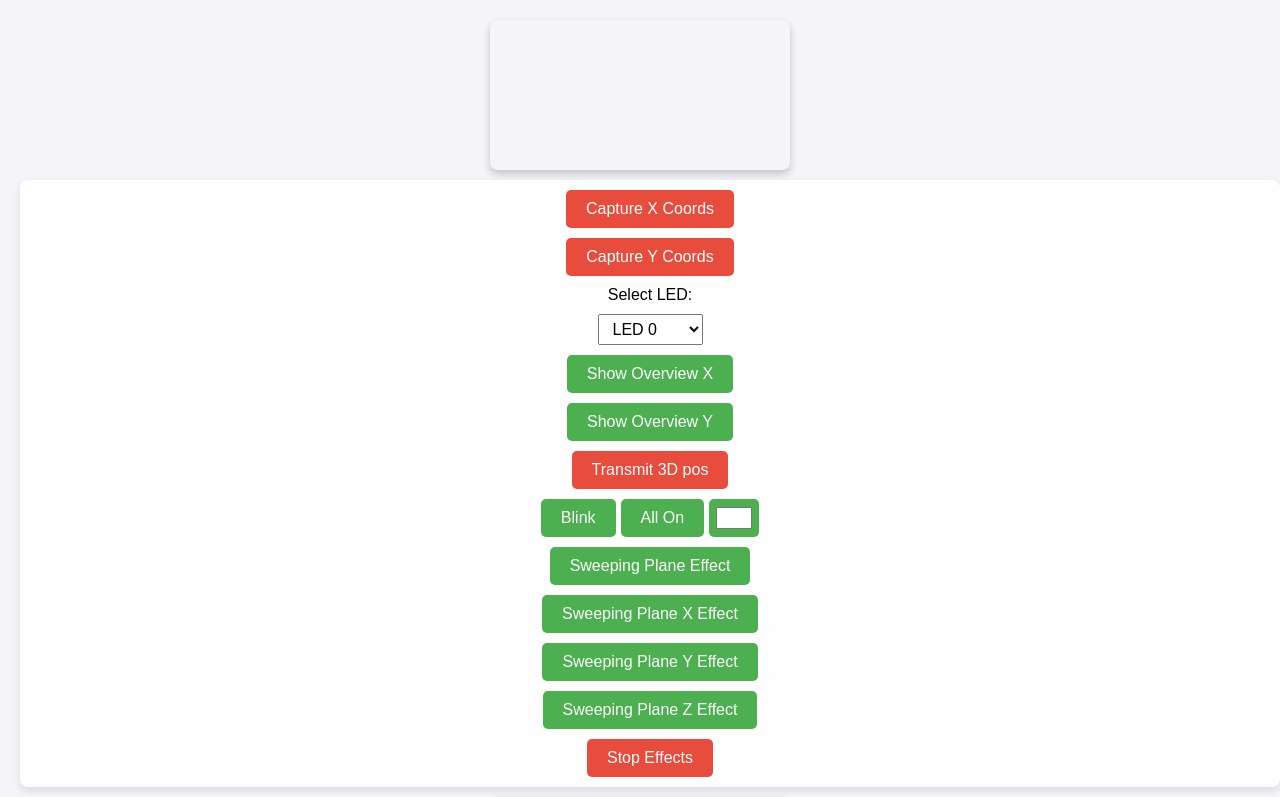
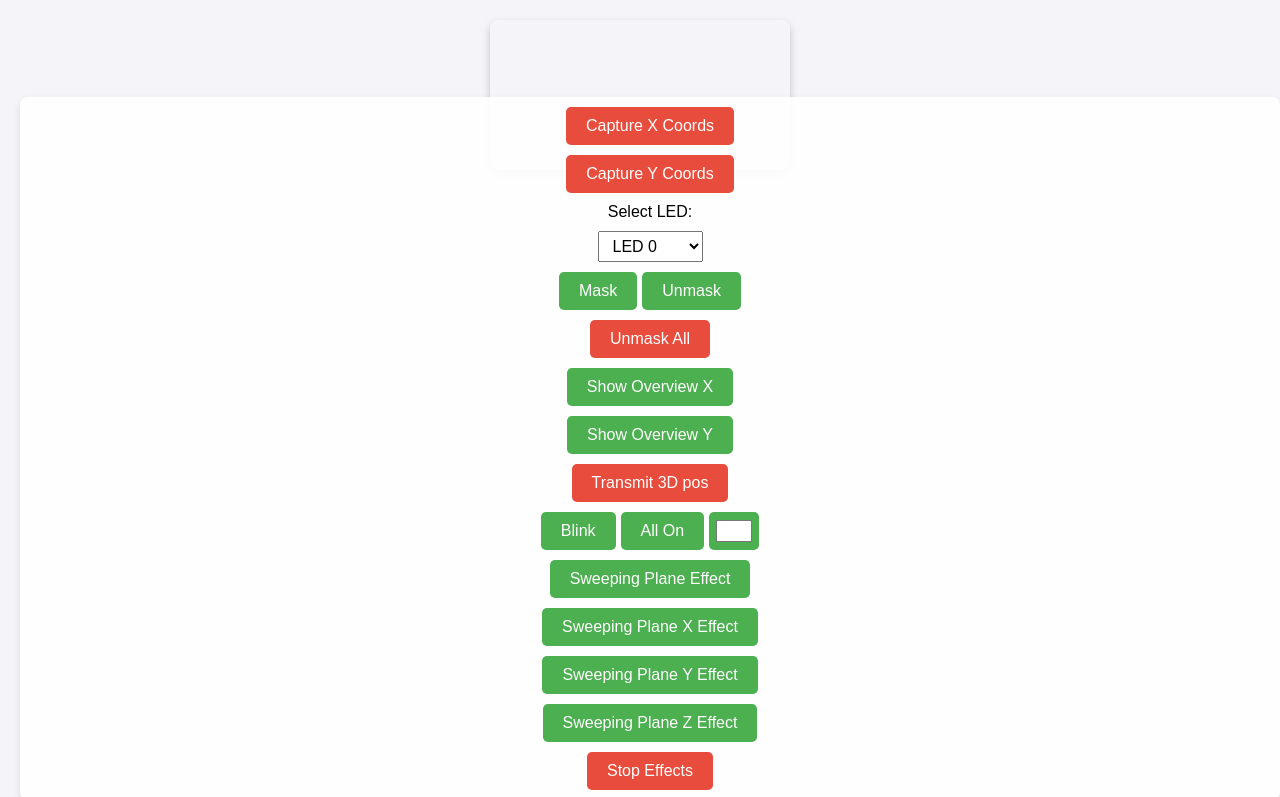
Before and after one commit to Turun/StandupMathsChristmastreeWeb, a Flask app: page / in a window 1280 px wide. Shown: the top 797 px of the page. Run offline with Flask 3, Linux system fonts and the light colour scheme; parts of the project's set-up code (start-up, migrations or seed data) failed here and were passed over.

Commit message:
add mask/unmask

```diff
--- a/static/script/capture_unidirectional.js
+++ b/static/script/capture_unidirectional.js
@@ -92,6 +92,7 @@
 
     console.log(`Starting detection for ${num_leds} LEDs...`);
     stop();
+    await waitForNextCameraFrame(video);
 
     for (let i = 0; i < num_leds; i++) {
         // 1. Capture "ON" state
--- a/static/script/effects.js
+++ b/static/script/effects.js
@@ -51,6 +51,27 @@
     xhr.send();
 }
 
+export function maskLed(num) {
+    const xhr = new XMLHttpRequest();
+    xhr.open("POST", "mask_led", false);
+    xhr.setRequestHeader('Content-Type', 'application/json');
+    xhr.send(JSON.stringify({ num }));
+}
+
+export function unmaskLed(num) {
+    const xhr = new XMLHttpRequest();
+    xhr.open("POST", "unmask_led", false);
+    xhr.setRequestHeader('Content-Type', 'application/json');
+    xhr.send(JSON.stringify({ num }));
+}
+
+export function unmaskAll() {
+    const xhr = new XMLHttpRequest();
+    xhr.open("POST", "unmask_all", false);
+    xhr.setRequestHeader('Content-Type', 'application/json');
+    xhr.send();
+}
+
 export function sweepingPlane() {
     var xhr = new XMLHttpRequest();
     xhr.open("POST", "effects/sweepingplane", false);
--- a/static/script/ui.js
+++ b/static/script/ui.js
@@ -1,6 +1,6 @@
 import {start_capturing} from "./capture_unidirectional.js";
 import { merge_and_transmit } from "./merge_directions.js";
-import {blink, allOn, sweepingPlane, stop, setBaseColor, planeX, planeY, planeZ} from "./effects.js";
+import {blink, allOn, sweepingPlane, stop, setBaseColor, maskLed, unmaskLed, unmaskAll, planeX, planeY, planeZ} from "./effects.js";
 
 let current_led_index = 0;
 
@@ -49,6 +49,13 @@
         ctx.fillStyle = 'black';
         ctx.fillText(i, x, y);
     }
+
+    // and the currently selected LED in blue
+    const [x, y] = led_positions_raw[current_led_index];
+    ctx.fillStyle = 'blue';
+    ctx.beginPath();
+    ctx.arc(x, y, 7, 0, 2 * Math.PI);
+    ctx.fill();
 }
 
 
@@ -127,6 +134,45 @@
         document.getElementById('overview-btn-y').disabled = false;
     });
 
+    // populate led select dropdown
+    const select = document.getElementById('led-select');
+    // keep dropdown in sync if the user manually changes it
+    select.addEventListener('change', () => {
+        current_led_index = parseInt(select.value);
+    });
+    select.innerHTML = '';
+    for (let i = 0; i < num_leds; i++) {
+        const option = document.createElement('option');
+        option.value = i;
+        option.textContent = 'LED ' + i;
+        select.appendChild(option);
+    }
+    select.value = current_led_index;
+
+    const maskLEDButton = document.getElementById('mask-led-btn');
+    maskLEDButton.addEventListener('click', async () => {
+        maskLed(current_led_index);
+    });
+    const unmaskLEDButton = document.getElementById('unmask-led-btn');
+    unmaskLEDButton.addEventListener('click', async () => {
+        unmaskLed(current_led_index);
+    });
+    const unmaskAllButton = document.getElementById('unmask-all-btn');
+    unmaskAllButton.addEventListener('click', async () => {
+        unmaskAll();
+    });
+
+    // button for showing X view
+    const overviewBtnX = document.getElementById('overview-btn-x');
+    overviewBtnX.addEventListener('click', () => {
+        visualize_led_positions(diff_context, diff_canvas, led_positions_raw_x); // show all LEDs
+    });
+    // button for showing Y view
+    const overviewBtnY = document.getElementById('overview-btn-y');
+    overviewBtnY.addEventListener('click', () => {
+        visualize_led_positions(diff_context, diff_canvas, led_positions_raw_y); // show all LEDs
+    });
+
     const transmitButton = document.getElementById('transmit-btn');
     transmitButton.addEventListener('click', () => {
         merge_and_transmit(
@@ -175,30 +221,4 @@
     effectStopButton.addEventListener('click', () => {
         stop();
     });
-
-    // populate led select dropdown
-    const select = document.getElementById('led-select');
-    // keep dropdown in sync if the user manually changes it
-    select.addEventListener('change', () => {
-        current_led_index = parseInt(select.value);
-    });
-    select.innerHTML = '';
-    for (let i = 0; i < num_leds; i++) {
-        const option = document.createElement('option');
-        option.value = i;
-        option.textContent = 'LED ' + i;
-        select.appendChild(option);
-    }
-    select.value = current_led_index;
-
-    // button for showing X view
-    const overviewBtnX = document.getElementById('overview-btn-x');
-    overviewBtnX.addEventListener('click', () => {
-        visualize_led_positions(diff_context, diff_canvas, led_positions_raw_x); // show all LEDs
-    });
-    // button for showing Y view
-    const overviewBtnY = document.getElementById('overview-btn-y');
-    overviewBtnY.addEventListener('click', () => {
-        visualize_led_positions(diff_context, diff_canvas, led_positions_raw_y); // show all LEDs
-    });
 }
--- a/templates/index.html
+++ b/templates/index.html
@@ -18,11 +18,19 @@
       <div class="controls-container">
         <button id="start-btn-x" class="action-btn">Capture X Coords</button>
         <button id="start-btn-y" class="action-btn">Capture Y Coords</button>
+
         <label for="led-select">Select LED:</label>
         <select id="led-select"></select>
+        <div class="btn-group">
+          <button id="mask-led-btn">Mask</button>
+          <button id="unmask-led-btn">Unmask</button>
+        </div>
+        <button id="unmask-all-btn" class="action-btn">Unmask All</button>
+
         <button disabled id="overview-btn-x">Show Overview X</button>
         <button disabled id="overview-btn-y">Show Overview Y</button>
         <button id="transmit-btn" class="action-btn">Transmit 3D pos</button>
+
         <div class="btn-group">
           <button id="effect-blink-btn" class="blue-btn">Blink</button>
           <button id="effect-all-on-btn" class="blue-btn">All On</button>
```
Also changed, not shown: 1 other file.
